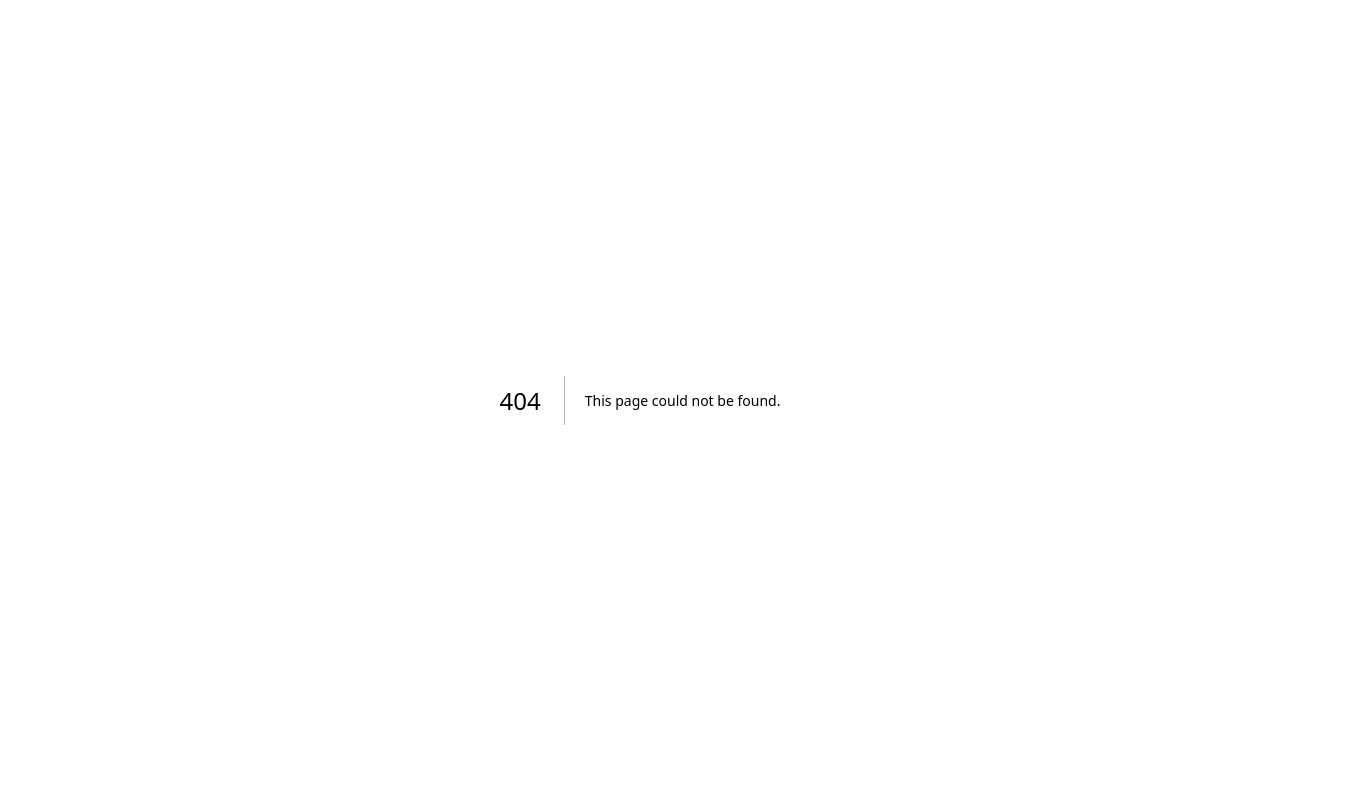
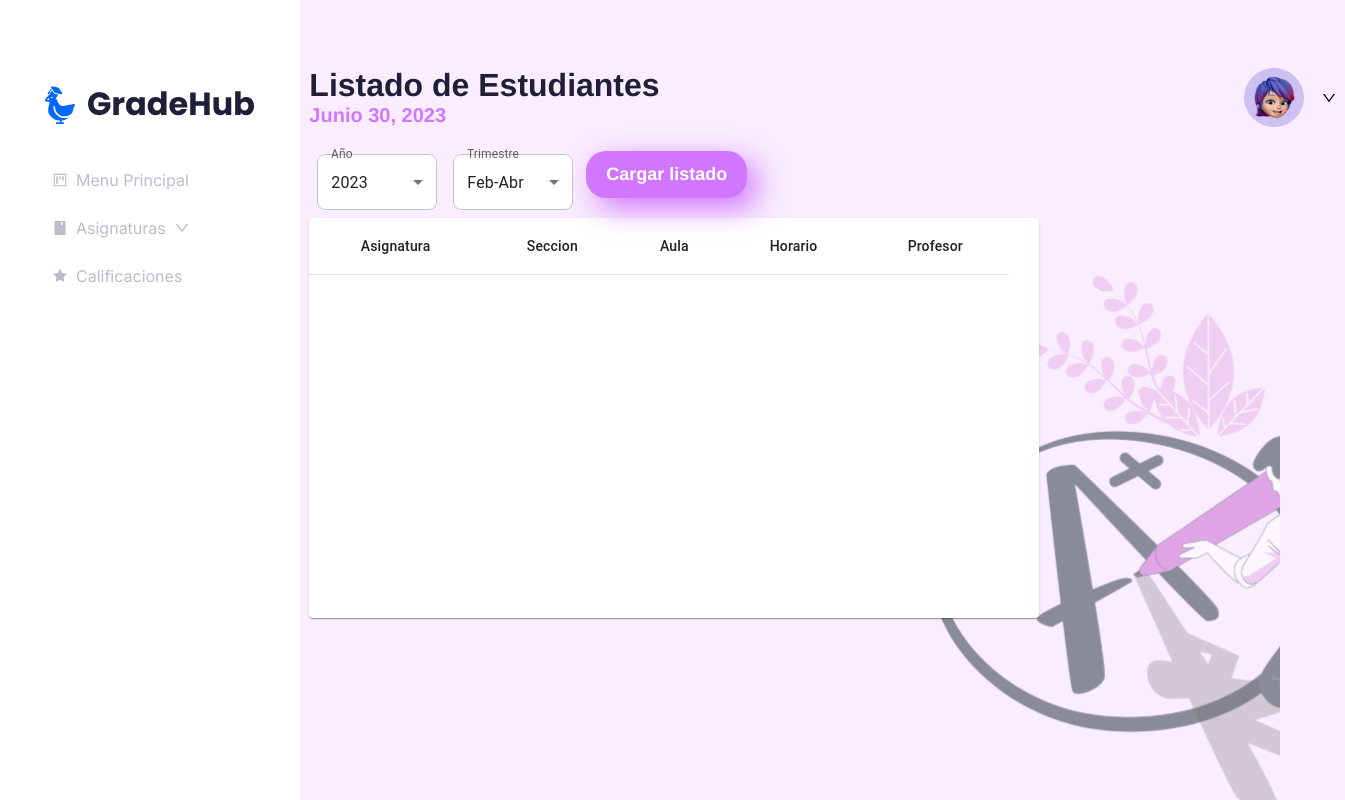
Before and after one commit to LuisElPoti/Aplicacion-calculo-indice-academico, a Next.js app: page /Profesor/ListadoEstudiantes in a window 1280 px wide. Before the commit this address had no page. Shown: the whole page, 1345 px wide, since content can reach past the window. Built offline with nearby package versions, Linux system fonts and the light colour scheme.

Commit message:
creacion listado de estudiantes y layout profesor

```diff
--- /dev/null
+++ b/app/Profesor/ListadoEstudiantes/page.js
@@ -0,0 +1,113 @@
+'use client'
+import React, { useEffect, useState } from 'react';
+import FiltroReporteSeleccion from '@/app/components/FiltroReportes'
+import TablaBasica from '@/app/components/TablaBasica'
+import BotonGuardar from '@/app/components/BotonGuardar'
+import Cookies from 'js-cookie';
+
+function ReporteSeleccion() {
+  const [data, setData] = useState([]);
+  const [id_usuario, setID] = useState("0");
+  const [año, setAño] = useState(2023);
+  const [trimestre, setTrimestre] = useState(1);
+
+  useEffect(() => {
+
+    async function fetchData() {
+      const resultado = await Cookies.get('ID');
+      setID(resultado);
+      console.log(resultado);
+    }
+
+    fetchData();
+  }, [id_usuario]);
+
+  const menuItemsYear = [
+    { value: 2020, label: '2020' },
+    { value: 2021, label: '2021' },
+    { value: 2022, label: '2022' },
+    { value: 2023, label: '2023' },
+  ];
+
+  const menuItemsTrimestre = [
+    { value: 1, label: 'Feb-Abr' },
+    { value: 2, label: "May-Jul" },
+    { value: 3, label: "Ago-Oct" },
+    { value: 4, label: "Nov-Ene" },
+  ];
+
+  const headers = ['Asignatura', 'Seccion', 'Aula', 'Horario', 'Profesor'];
+
+
+  async function handleClick() {
+    const newData = await getSeleccion(id_usuario, año, trimestre);
+    setData(newData);
+  }
+
+  const handleOnChangeTrim = async (event) => {
+    setTrimestre(event.target.value)
+  };
+
+
+  const handleOnChangeAño = (event) => {
+    setAño(event.target.value)
+  };
+
+
+  return (
+
+    <>
+      <div className='flex'>
+        <FiltroReporteSeleccion items={menuItemsYear} label="Año" onChange={handleOnChangeAño} selectedItem={año} />
+        <FiltroReporteSeleccion items={menuItemsTrimestre} label="Trimestre" onChange={handleOnChangeTrim} selectedItem={trimestre} />
+        <BotonGuardar texto="Cargar listado" className="morado" onClick={handleClick} />
+
+      </div>
+      <TablaBasica headers={headers} data={data} />
+    </>
+  )
+}
+
+async function getSeleccion(id_usuario, año, trimestre) {
+  const requestData = {
+    id: id_usuario,
+    a_o: año,
+    trimestre: trimestre,
+  };
+
+  const response = await fetch('http://localhost:3000/api/ReporteSeleccion', {
+    method: 'POST',
+    headers: {
+      'Content-Type': 'application/json',
+    },
+    body: JSON.stringify(requestData),
+  });
+
+  const historico_academico = await response.json();
+
+  const data = historico_academico.map((historico) => {
+    const asignatura = historico.secciones?.asignaturas?.nombre || 'Prueba';
+    const seccion = historico.secciones?.numero || 'Prueba';
+    var aula = ''
+    var horario = '';
+
+    for (let i = 0; i < historico.secciones.horario_secciones.length; i++) {
+      aula += historico.secciones.horario_secciones[i].aula + '  ';
+      horario += historico.secciones.horario_secciones[i].hora_inicio + '/' + historico.secciones.horario_secciones[i].hora_fin + '  ';
+    }
+
+    const profesor = historico.secciones?.profesores?.nombre + " " + historico.secciones?.profesores?.apellido || 'Prueba';
+
+    return {
+      Asignatura: asignatura,
+      Seccion: seccion,
+      Aula: aula,
+      Horario: horario,
+      Profesor: profesor,
+    };
+  });
+  return data;
+
+}
+
+export default ReporteSeleccion
--- /dev/null
+++ b/app/Profesor/layout.js
@@ -0,0 +1,50 @@
+import MenuPrincipal from '../components/MenuPrincipal'
+import Encabezado from '../components/Encabezado'
+import { Inter } from 'next/font/google'
+import Image from 'next/image'
+
+
+const inter = Inter({ subsets: ['latin'] })
+
+export const metadata = {
+    title: 'Create Next App',
+    description: 'Generated by create next app',
+}
+
+function RootLayout({ children }) {
+    return (
+
+        <html lang="en">
+
+            <body className={inter.className} style={{backgroundColor:"#F9EDFF"}} >
+
+            <Image src="/images/profesor-bgImage.svg" style={{position:"absolute", zIndex:"-1", bottom: "0", right:"0"}} width={400} height={400}/>
+
+                <div class="grid grid-cols-12">
+                    {/* <!-- Sidebar --> */}
+
+                    <div class="col-span-2"><MenuPrincipal /></div>
+
+                    {/* <!-- Header and container element --> */}
+                    <div class="col-span-10 grid grid-rows-2 ml-12 pt-12">
+                        {/* <!-- Header --> */}
+                        <div class="row-span-2 pl-12 pt-5">
+                        <Encabezado/>
+                        <div className='ContenidoDinamico'></div>
+                        {children}
+                        </div>
+
+                        {/* <!-- Container element --> */}
+
+                    </div>
+                </div>
+
+
+
+            </body>
+        </html>
+
+    )
+}
+
+export default RootLayout;
--- /dev/null
+++ b/app/Profesor/page.js
@@ -0,0 +1,12 @@
+
+function Profesor() {
+    return (
+      <>
+      <div>Bienvenido al Modo Profesor</div>
+
+      </>
+
+    )
+  }
+
+  export default Profesor;
--- a/app/components/Encabezado.js
+++ b/app/components/Encabezado.js
@@ -63,6 +63,20 @@ function Encabezado({ userName }) {
           color = 'color-estudiante'; // replace with actual color value
           role = 'Estudiante'
           break;
+
+
+   // Pantallas Profesor
+   case '/Profesor':
+    menuTitle = 'Root of Profesor ';
+    color = 'color-profesor'; // replace with actual color value
+    role = '  Profesor'
+    break;
+
+  case '/Profesor/ListadoEstudiantes':
+    menuTitle = 'Listado de Estudiantes';
+    color = 'color-profesor'; // replace with actual color value
+    role = 'Profesor'
+    break;
 
 
 
--- a/app/components/FiltroReportes.js
+++ b/app/components/FiltroReportes.js
@@ -2,24 +2,29 @@
 import * as React from 'react';
 import InputLabel from '@mui/material/InputLabel';
 import MenuItem from '@mui/material/MenuItem';
-import FormHelperText from '@mui/material/FormHelperText';
 import FormControl from '@mui/material/FormControl';
 import Select from '@mui/material/Select';
 
-
-
-export default function FiltroReportes({ items = [], label, onChange, selectedItem}) {
+export default function FiltroReportes({ items = [], label, onChange, selectedItem }) {
   return (
     <div>
-      <FormControl sx={{ m: 1, minWidth: 120 }}>
+      <FormControl sx={{ m: 1, minWidth: 120, backgroundColor: 'white', borderRadius: '8px', outline: 'none'}}>
         <InputLabel>{label}</InputLabel>
         <Select
           value={selectedItem}
           onChange={onChange}
           displayEmpty
-          inputProps={{ 'aria-label': 'FiltroBusqueda', 'name':'FiltroBusqueda' }}
+          inputProps={{ 'aria-label': 'FiltroBusqueda', name: 'FiltroBusqueda' }}
+          sx={{
+            borderRadius: '8px',
+            '& .MuiSelect-root': {
+              padding: '8px',
+            },
+            '& .MuiSelect-icon': {
+              top: 'calc(50% - 12px)',
+            },
+          }}
         >
-
           {items && items.length > 0 && items.map((item) => (
             <MenuItem key={item.value} value={item.value}>
               {item.label}
--- a/styles/globals.css
+++ b/styles/globals.css
@@ -1177,9 +1177,25 @@
   cursor: pointer;
 }
 
+.morado {
+  background-color: #D176FF;
+  box-shadow: 10px 10px 30px 0.05px #D176FF;
+  font-family: "Poppins-Medium", Helvetica;
+  width: fit-content;
+  height: fit-content;
+  color: white;
+  border-radius: 20px;
+  padding: 10px 20px;
+  margin: 5px;
+  font-size: 18px;
+  font-weight: bold;
+  text-align: center;
+  cursor: pointer;
+}
+
 .azul {
   background-color: #0068FF;
-  box-shadow: 10px 10px 30px 0.05px #0068FF;
+  box-shadow: 5px 5px 10px 0.2px #0068FF;
   font-family: "Poppins-Medium", Helvetica;
   width: fit-content;
   height: fit-content;
```
Also changed, not shown: public/images/profesor-bgImage.svg (added).
